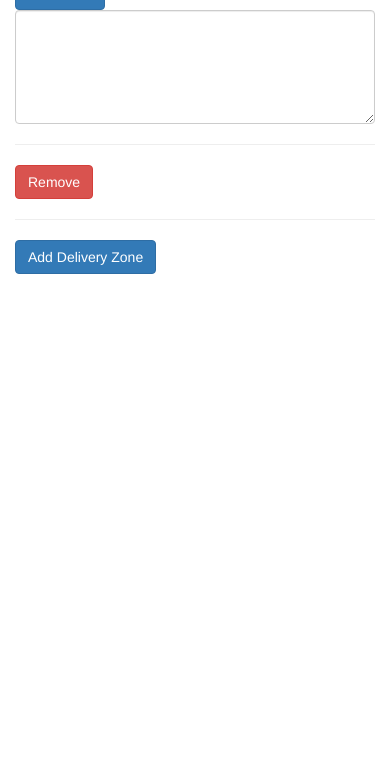
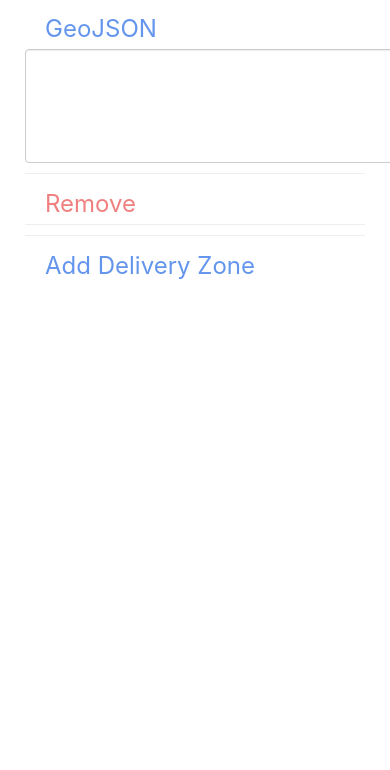
Before and after one commit to potatozerg/IonicRicepo, a website: page www/index.html in a window 390 px wide. Shown: the part 74-844 px from the top of the page. Drawn offline with nearby package versions, Linux system fonts and the light colour scheme; some packages are replaced by stand-ins of ours; files that its build step writes are made by us from their sources.

Commit message:
last day

```diff
--- a/www/css/style.css
+++ b/www/css/style.css
@@ -1 +1,43 @@
-/* Empty. Add your own CSS if you like */
+p.geoJSON{
+
+	font-size: 24px;
+	color: #6495ED;
+	margin: 10px;
+	padding-top: 10px;
+	padding-left: 20px;
+	cursor: pointer;
+}
+
+p.remove{
+	font-size: 24px;
+	color: #F08080;
+	margin: 10px;
+	padding-top: 10px;
+	padding-left: 20px;
+	cursor: pointer;
+
+}
+
+p.add{
+
+	font-size: 24px;
+	color: #6495ED;
+	margin: 10px;
+	padding-top: 10px;
+	padding-left: 20px;
+	cursor: pointer;
+
+}
+
+div.form-group{
+	width: 1000px;
+	margin: 10px;
+}
+
+ng-map{
+
+	margin: 10px;
+}
+hr{
+	margin: 10px;
+}
--- a/www/index.html
+++ b/www/index.html
@@ -15,7 +15,7 @@
           .catch(err => console.log('Error', err));
       }
     </script>-->
-
+    <link rel="stylesheet" href="https://maxcdn.bootstrapcdn.com/bootstrap/3.3.7/css/bootstrap.min.css">
     <link href="lib/ionic/css/ionic.css" rel="stylesheet">
     <link href="css/style.css" rel="stylesheet">
 
@@ -25,7 +25,7 @@
 
     <!-- ionic/angularjs js -->
     <script src="lib/ionic/js/ionic.bundle.js"></script>
-    <link rel="stylesheet" href="https://maxcdn.bootstrapcdn.com/bootstrap/3.3.7/css/bootstrap.min.css">
+
 
     <!-- cordova script (this will be a 404 during development) -->
     <script src="cordova.js"></script>
@@ -45,35 +45,33 @@
           <div ng-repeat="area in areas track by $index">
             <div map-lazy-load="https://maps.google.com/maps/api/js">
               <ng-map center="40.758896, -73.985130" zoom="12">
-               <shape name="polygon"
+                <shape name="polygon"
                  paths="{{area.path}}"
                  stroke-color="#FF0000"
                  stroke-opacity="0.8"
                  stroke-weight="2"
                  fill-color="#FF0000"
                  fill-opacity="0.35">
-               </shape>
+                </shape>
               </ng-map>
             </div>
-            <button type="button" class="btn btn-primary"
-                    ng-click="changeShowGeoJSON($index)">
+            <p class="geoJSON" ng-click="changeShowGeoJSON($index)">
               GeoJSON
-            </button>
+            </p>
             <div class="form-group" ng-show="showGeoJSON[$index]">
               <textarea class="form-control"
                         id="textareaId{{$index}}"
                         rows="5"
-                        cols="20"
                         ng-model="textAreas[$index]"
-                        ng-change="checkInput($index)"
-                        style="color:black;">
+                        ng-change="checkInput($index)">
               </textarea>
             </div>
             <hr>
-            <button type="button" class="btn btn-danger" ng-click="removeArea($index)">Remove</button>
+            <p class="remove" ng-click="removeArea($index)">Remove</p>
             <hr>
           </div>
-          <button type="button" class="btn btn-primary" ng-click="add()">Add Delivery Zone</button>
+          <hr>
+          <p class="add" ng-click="add()">Add Delivery Zone</p>
         </div>
       </ion-content>
     </ion-pane>
```
